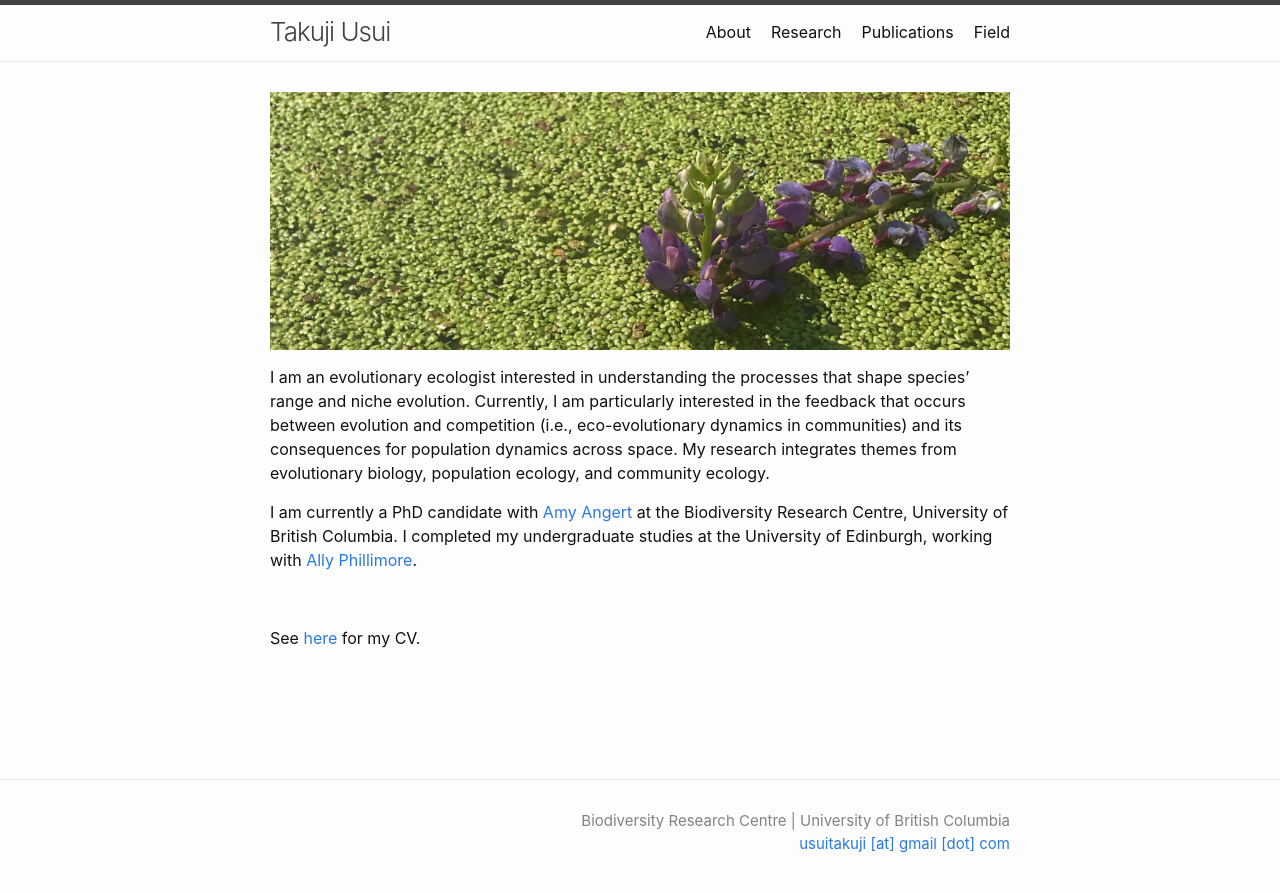
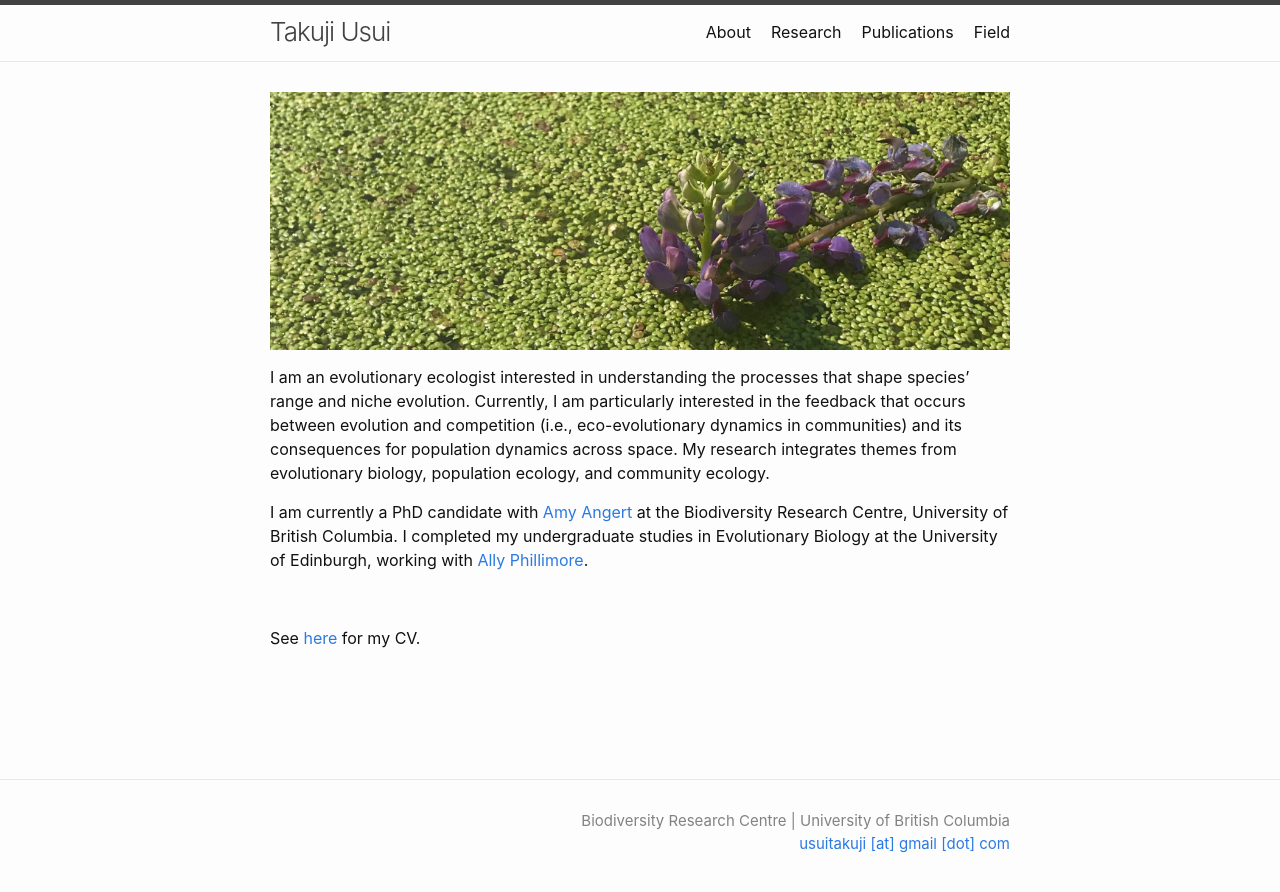
Before and after one commit to takujiusui/takujiusui.github.io, a Jekyll site: the page built from index.md, in a window 1280 px wide. Shown: the top 892 px of the page. Built offline with Jekyll 4.4.1, drawn with Linux system fonts in a browser that asks for light colours.

Commit message:
update about blurb

```diff
--- a/index.md
+++ b/index.md
@@ -9,7 +9,7 @@ feature_text: |
 
 I am an evolutionary ecologist interested in understanding the processes that shape species' range and niche evolution. Currently, I am particularly interested in the feedback that occurs between evolution and competition (i.e., eco-evolutionary dynamics in communities) and its consequences for population dynamics across space. My research integrates themes from evolutionary biology, population ecology, and community ecology.
 
-I am currently a PhD candidate with [Amy Angert](https://angert.github.io) at the Biodiversity Research Centre, University of British Columbia. I completed my undergraduate studies at the University of Edinburgh, working with [Ally Phillimore](http://phillimore.bio.ed.ac.uk/home).
+I am currently a PhD candidate with [Amy Angert](https://angert.github.io) at the Biodiversity Research Centre, University of British Columbia. I completed my undergraduate studies in Evolutionary Biology at the University of Edinburgh, working with [Ally Phillimore](http://phillimore.bio.ed.ac.uk/home).
 &nbsp;
 
 &nbsp;
```
